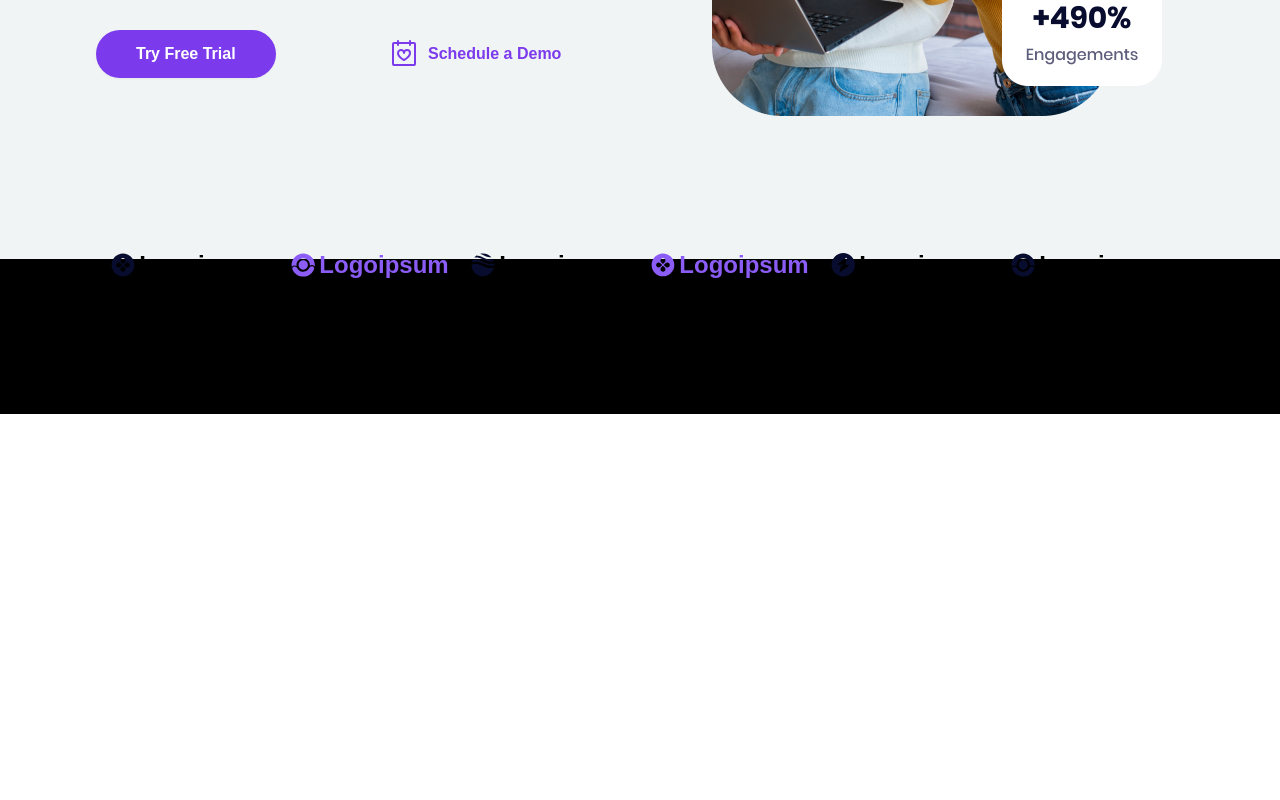
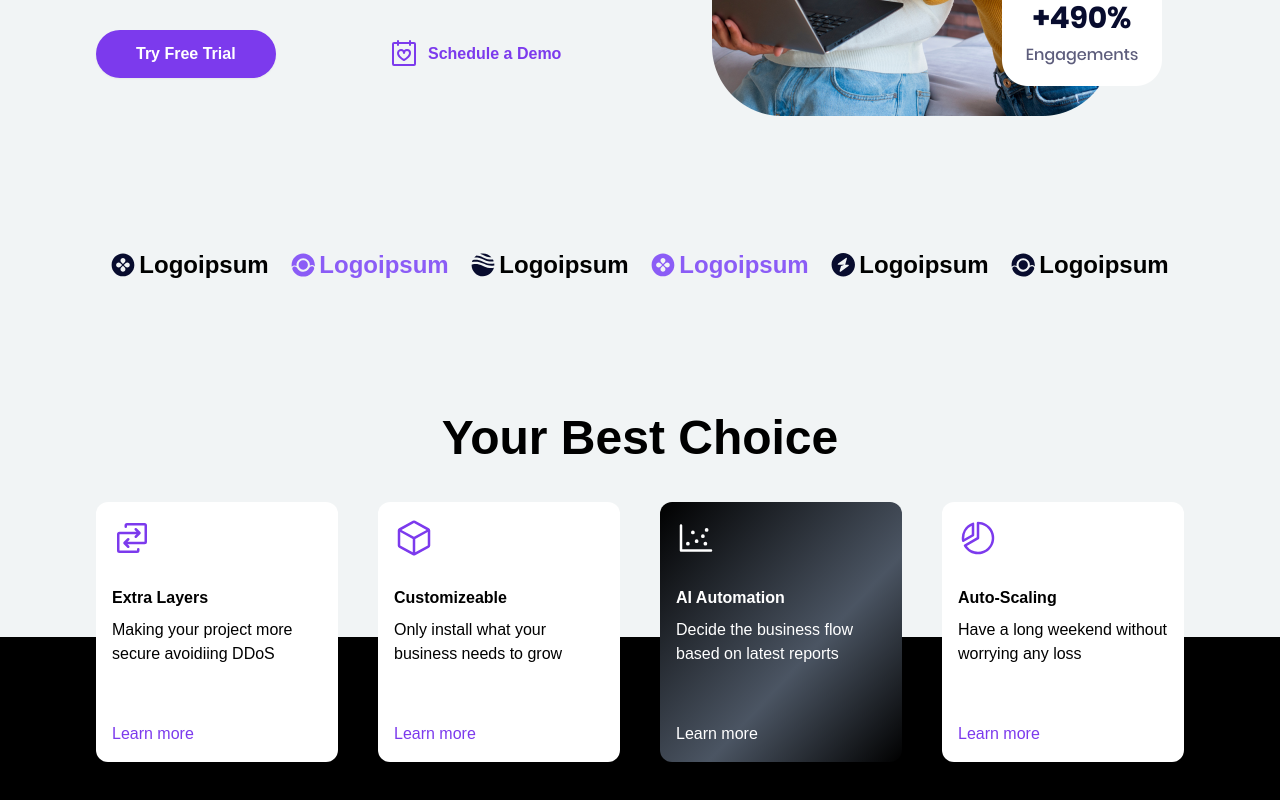
Before and after one commit to rayzio-jax/BWA-UIEngineer, a website: page index.html in a window 1280 px wide. Shown: the part 618-1418 px from the top of the page. Before the commit the page ends 1032 px from the top, so only its background shows below. Drawn offline with nearby package versions, Linux system fonts and the light colour scheme.

Commit message:
create best choice section

```diff
--- a/index.html
+++ b/index.html
@@ -287,5 +287,122 @@
 					</div>
 				</div>
 			</section>
+
+			<!-- Your Best Choice -->
+			<section id="advantages" class="my-16 md:my-24 mx-14 md:mx-24">
+				<!-- Section Title: Advantages -->
+				<h1 class="text-4xl md:text-5xl mb-10 font-bold font-head text-center">
+					Your Best Choice
+				</h1>
+				<!-- Section Cards: Advantages -->
+				<div
+					class="grid grid-cols-1 sm:grid-cols-2 xl:grid-cols-4 gap-y-8 gap-x-10 [&>div>h2]:font-bold"
+				>
+					<div
+						id="card"
+						class="flex flex-col p-4 bg-white rounded-xl min-w-60 max-w-[260px] mx-auto"
+					>
+						<svg
+							class="mb-5 fill-btn-primary w-[40px]"
+							xmlns="http://www.w3.org/2000/svg"
+							width="40"
+							height="40"
+							fill="#000000"
+							viewBox="0 0 256 256"
+						>
+							<path
+								d="M224,48V152a16,16,0,0,1-16,16H99.31l10.35,10.34a8,8,0,0,1-11.32,11.32l-24-24a8,8,0,0,1,0-11.32l24-24a8,8,0,0,1,11.32,11.32L99.31,152H208V48H96v8a8,8,0,0,1-16,0V48A16,16,0,0,1,96,32H208A16,16,0,0,1,224,48ZM168,192a8,8,0,0,0-8,8v8H48V104H156.69l-10.35,10.34a8,8,0,0,0,11.32,11.32l24-24a8,8,0,0,0,0-11.32l-24-24a8,8,0,0,0-11.32,11.32L156.69,88H48a16,16,0,0,0-16,16V208a16,16,0,0,0,16,16H160a16,16,0,0,0,16-16v-8A8,8,0,0,0,168,192Z"
+							></path>
+						</svg>
+						<h2 class="my-2">Extra Layers</h2>
+						<p class="mb-14 flex-1">
+							Making your project more secure avoidiing DDoS
+						</p>
+						<a
+							class="text-violet-600 hover:text-violet-800 transition-colors"
+							href="#"
+							>Learn more</a
+						>
+					</div>
+					<div
+						id="card"
+						class="flex flex-col p-4 bg-white rounded-xl min-w-60 max-w-[260px] mx-auto"
+					>
+						<svg
+							class="mb-5 fill-btn-primary w-[40px]"
+							xmlns="http://www.w3.org/2000/svg"
+							width="40"
+							height="40"
+							fill="#000000"
+							viewBox="0 0 256 256"
+						>
+							<path
+								d="M223.68,66.15,135.68,18h0a15.88,15.88,0,0,0-15.36,0l-88,48.17a16,16,0,0,0-8.32,14v95.64a16,16,0,0,0,8.32,14l88,48.17a15.88,15.88,0,0,0,15.36,0l88-48.17a16,16,0,0,0,8.32-14V80.18A16,16,0,0,0,223.68,66.15ZM128,32h0l80.34,44L128,120,47.66,76ZM40,90l80,43.78v85.79L40,175.82Zm96,129.57V133.82L216,90v85.78Z"
+							></path>
+						</svg>
+						<h2 class="my-2">Customizeable</h2>
+						<p class="mb-14 flex-1">
+							Only install what your business needs to grow
+						</p>
+						<a
+							class="text-violet-600 hover:text-violet-800 transition-colors"
+							href="#"
+							>Learn more</a
+						>
+					</div>
+					<div
+						id="card"
+						class="flex flex-col p-4 bg-white rounded-xl min-w-60 max-w-[260px] mx-auto bg-gradient-to-br from-black via-gray-600 via-60% to-black"
+					>
+						<svg
+							class="mb-5 fill-white w-[40px]"
+							xmlns="http://www.w3.org/2000/svg"
+							width="40"
+							height="40"
+							fill="#000000"
+							viewBox="0 0 256 256"
+						>
+							<path
+								d="M232,208a8,8,0,0,1-8,8H32a8,8,0,0,1-8-8V48a8,8,0,0,1,16,0V200H224A8,8,0,0,1,232,208ZM132,160a12,12,0,1,0-12-12A12,12,0,0,0,132,160Zm-24-56A12,12,0,1,0,96,92,12,12,0,0,0,108,104ZM76,176a12,12,0,1,0-12-12A12,12,0,0,0,76,176Zm96-48a12,12,0,1,0-12-12A12,12,0,0,0,172,128Zm24-40a12,12,0,1,0-12-12A12,12,0,0,0,196,88Zm-20,76a12,12,0,1,0,12-12A12,12,0,0,0,176,164Z"
+							></path>
+						</svg>
+						<h2 class="my-2 text-white">AI Automation</h2>
+						<p class="mb-14 flex-1 text-white">
+							Decide the business flow based on latest reports
+						</p>
+						<a class="text-white hover:text-gray-300 transition-colors" href="#"
+							>Learn more</a
+						>
+					</div>
+					<div
+						id="card"
+						class="flex flex-col p-4 bg-white rounded-xl min-w-60 max-w-[260px] mx-auto"
+					>
+						<svg
+							class="mb-5 fill-btn-primary w-[40px]"
+							xmlns="http://www.w3.org/2000/svg"
+							width="40"
+							height="40"
+							fill="#000000"
+							viewBox="0 0 256 256"
+						>
+							<path
+								d="M100,116.43a8,8,0,0,0,4-6.93v-72A8,8,0,0,0,93.34,30,104.06,104.06,0,0,0,25.73,147a8,8,0,0,0,4.52,5.81,7.86,7.86,0,0,0,3.35.74,8,8,0,0,0,4-1.07ZM88,49.62v55.26L40.12,132.51C40,131,40,129.48,40,128A88.12,88.12,0,0,1,88,49.62ZM128,24a8,8,0,0,0-8,8v91.82L41.19,169.73a8,8,0,0,0-2.87,11A104,104,0,1,0,128,24Zm0,192a88.47,88.47,0,0,1-71.49-36.68l75.52-44a8,8,0,0,0,4-6.92V40.36A88,88,0,0,1,128,216Z"
+							></path>
+						</svg>
+						<h2 class="my-2">Auto-Scaling</h2>
+						<p class="mb-14 flex-1">
+							Have a long weekend without worrying any loss
+						</p>
+						<a
+							class="text-violet-600 hover:text-violet-800 transition-colors"
+							href="#"
+							>Learn more</a
+						>
+					</div>
+				</div>
+			</section>
+
+
 	</body>
 </html>
```
